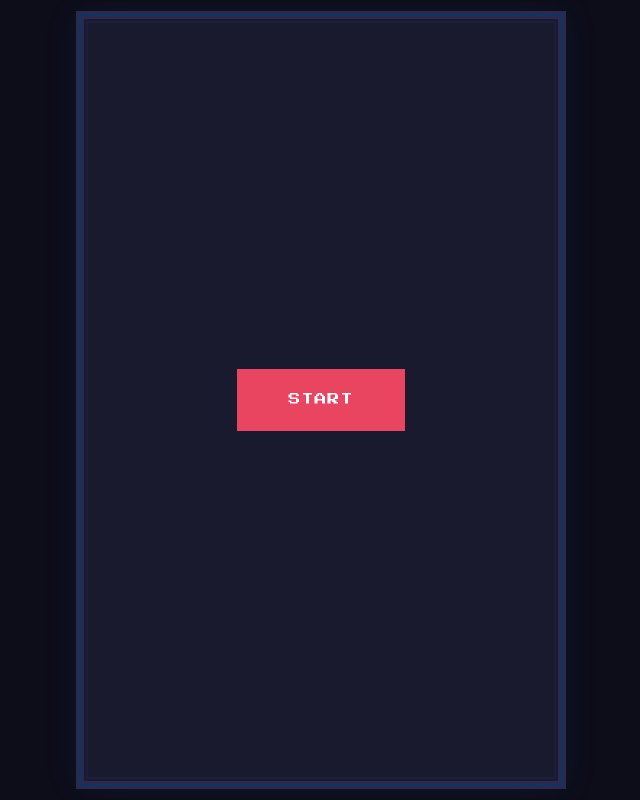
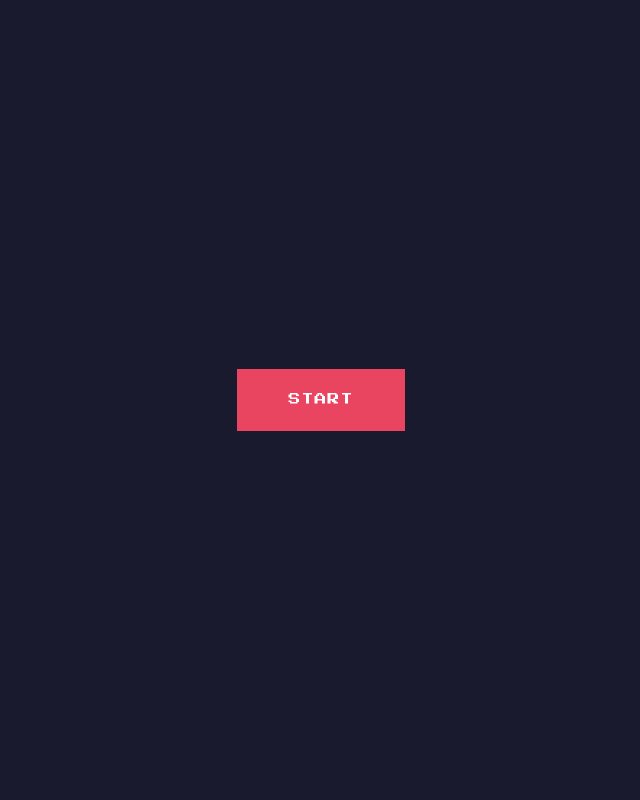
Before and after one commit to jcajuab/mini-carlo, a React (Vite) app: page / in a window 1280 px wide. Shown: the whole page, without its empty margins (319-959 px from the left). Built offline with nearby package versions, Linux system fonts and the light colour scheme.

Commit message:
fix: restore original colors, rename Activity to Intermission

```diff
--- a/src/components/EndingScreen.tsx
+++ b/src/components/EndingScreen.tsx
@@ -116,7 +116,7 @@ export function EndingScreen({ dispatch }: EndingScreenProps) {
       ctx.fillStyle = "#a8a8a8";
       ctx.font = "8px 'Press Start 2P', monospace";
       ctx.textAlign = "center";
-      const labels = ["Coffee", "Activity", "Dinner"];
+      const labels = ["Coffee", "Intermission", "Dinner"];
       ctx.fillText(labels[i], w / 2, y + photoH + 20);
     }
 
@@ -291,7 +291,7 @@ export function EndingScreen({ dispatch }: EndingScreenProps) {
                     marginTop: "4px",
                   }}
                 >
-                  {["Coffee", "Activity", "Dinner"][i]}
+                  {["Coffee", "Intermission", "Dinner"][i]}
                 </div>
               </div>
             ))}
--- a/src/components/MapScreen.tsx
+++ b/src/components/MapScreen.tsx
@@ -200,7 +200,7 @@ function AdventureMap() {
               fontSize="7"
               fontFamily="'Press Start 2P', monospace"
             >
-              Activity
+              Intermission
             </text>
           </g>
 
--- a/src/index.css
+++ b/src/index.css
@@ -41,37 +41,23 @@ html {
 
 body {
   font-family: var(--font-pixel);
-  background-color: #0d0d1a;
+  background-color: var(--bg-primary);
   color: var(--text-primary);
   min-height: 100dvh;
   overflow-x: hidden;
   -webkit-font-smoothing: none;
   -moz-osx-font-smoothing: unset;
-  display: flex;
-  justify-content: center;
-  align-items: center;
 }
 
-/* Retro border frame around the entire game */
 #root {
-  min-height: calc(100dvh - 32px);
+  min-height: 100dvh;
   display: flex;
   flex-direction: column;
   align-items: center;
   justify-content: center;
-  padding: 20px;
+  padding: 16px;
   max-width: 480px;
-  width: calc(100% - 32px);
-  margin: 16px auto;
-  background-color: var(--bg-primary);
-  border: 3px solid #2a2a4e;
-  box-shadow:
-    inset 0 0 0 2px var(--bg-primary),
-    inset 0 0 0 4px #1e1e3a,
-    0 0 0 2px #0f3460,
-    0 0 0 5px #2a2a4e,
-    0 0 30px rgba(15, 52, 96, 0.3);
-  position: relative;
+  margin: 0 auto;
 }
 
 img {
```
